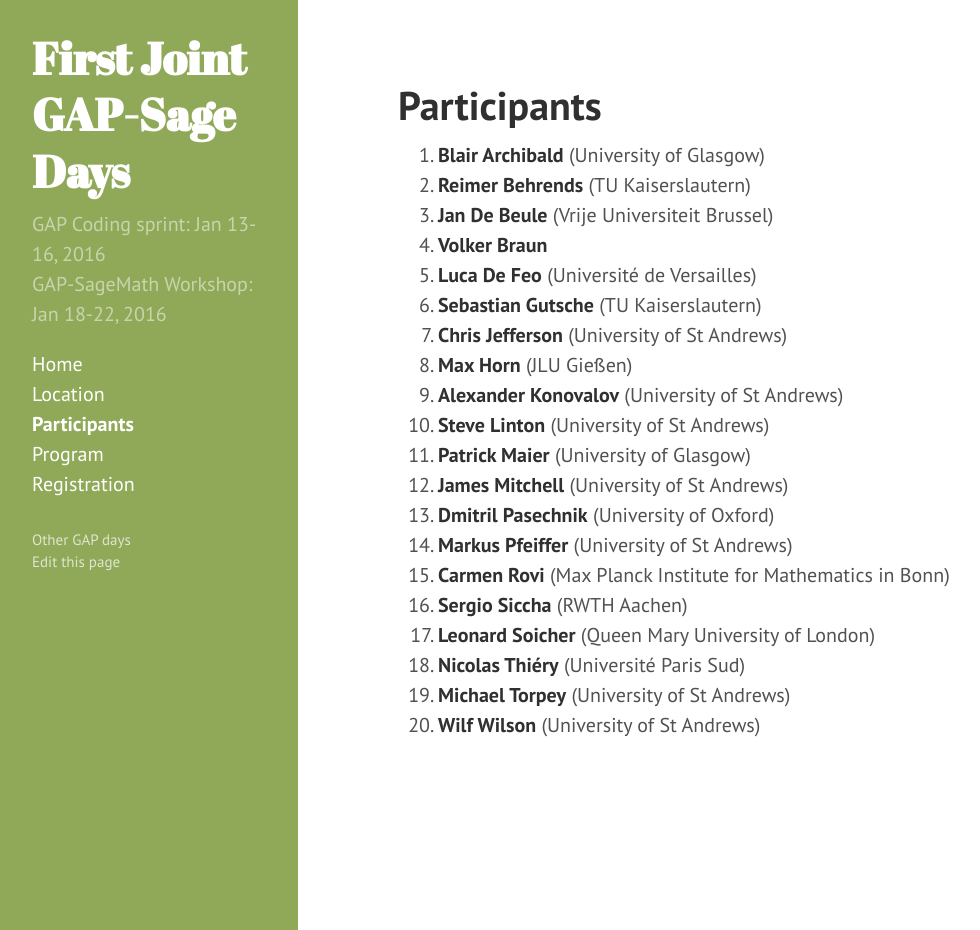
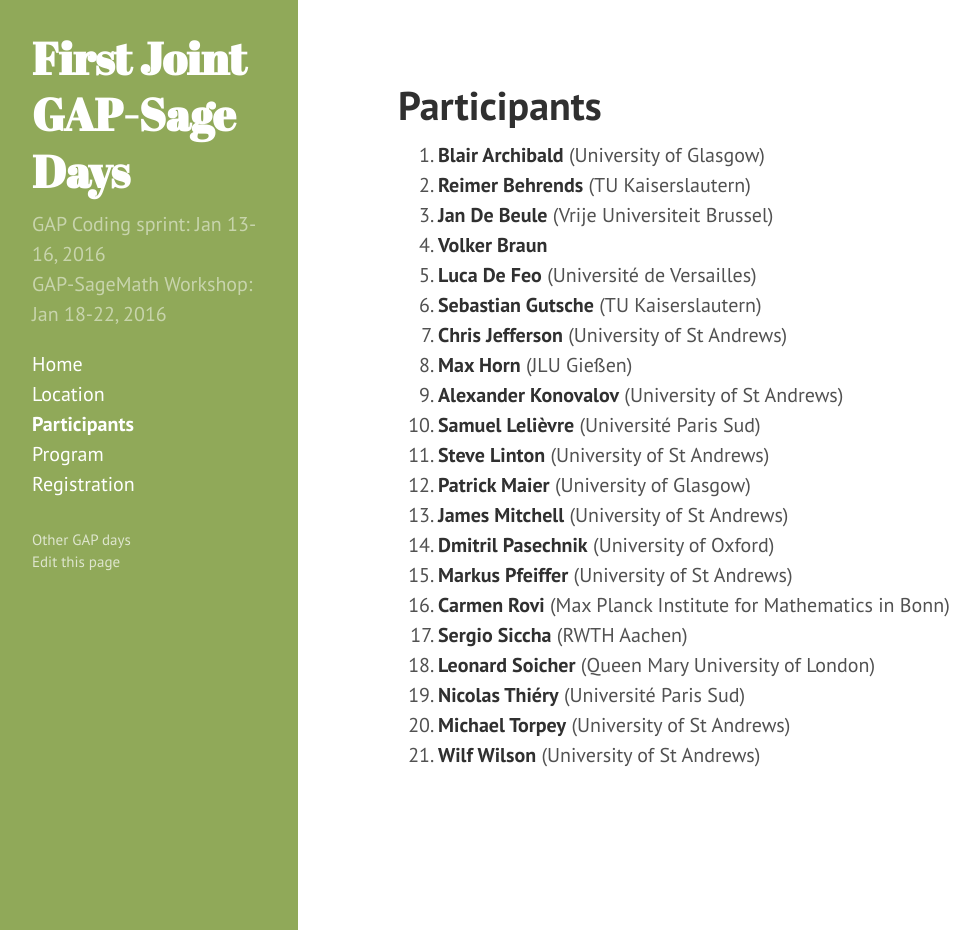
Before and after one commit to gapdays/gap-sage-days2016, a Jekyll site: the page built from participants.md, in a window 1280 px wide and 930 px high. Shown: the whole window, without its empty margins (2-982 px from the left). Built offline with Jekyll 4.4.1, drawn with Linux system fonts in a browser that asks for light colours; Markdown is read by kramdown in place of the engine named in the settings.

Commit message:
Update participants.yml

```diff
--- a/_data/participants.yml
+++ b/_data/participants.yml
@@ -25,6 +25,9 @@
 
 - name: Alexander Konovalov
   affiliation: University of St Andrews
+
+- name: Samuel Lelièvre
+  affiliation: Université Paris Sud
 
 - name: Steve Linton
   affiliation: University of St Andrews
```
